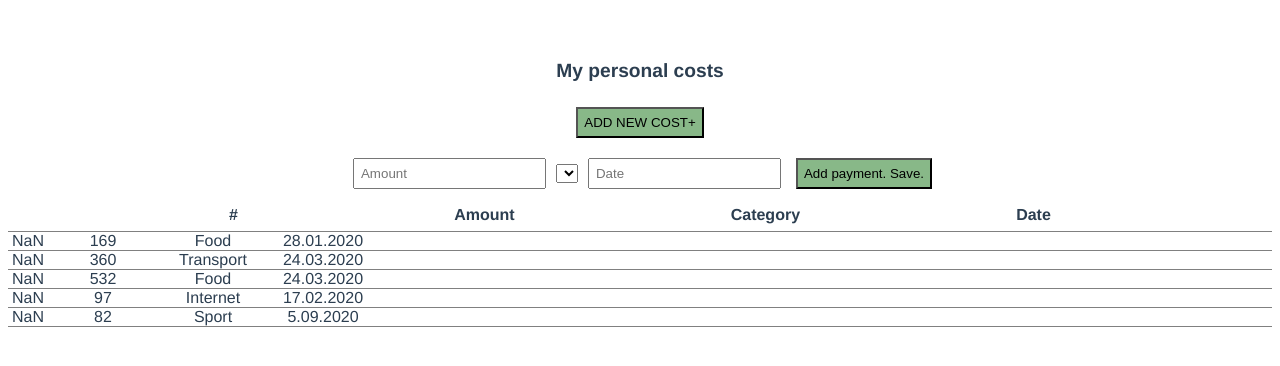
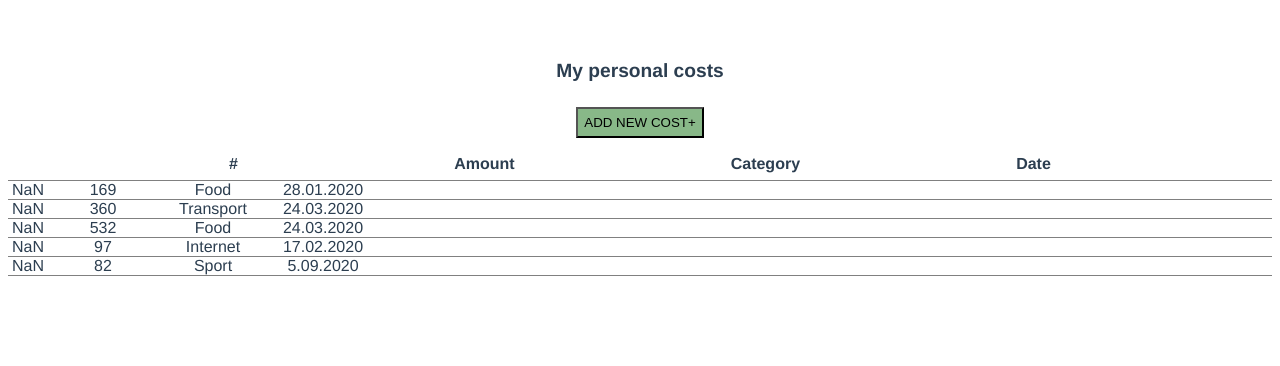
Before and after one commit to Tiana910/JS-2-new-HW, a Vue app: page / in a window 1280 px wide. Shown: the top 366 px of the page. Built offline with nearby package versions, Linux system fonts and the light colour scheme.

Commit message:
Update AddPaymentForm.vue

```diff
--- a/src/components/AddPaymentForm.vue
+++ b/src/components/AddPaymentForm.vue
@@ -2,8 +2,6 @@
     <div class="wrapper">
         <button class="btn btn-info" type="button" @click="isVisible = !isVisible">ADD NEW COST+</button><br>
         <div class="add-cost" v-show="isVisible">
-
-        </div>
             <label for="amount">
                 <input id="amount" type="number" placeholder="Amount" v-model.number="amount">
             </label>
@@ -18,7 +16,9 @@
             <label for="date">
                 <input id="date" type="text" placeholder="Date" v-model="date">
             </label>
-        <button @click="addPayment">Add payment. Save.</button>
+            <button @click="addPayment">Add payment.</button>
+        </div>
+
     </div>
 </template>
 
@@ -56,7 +56,7 @@ export default {
                 category: this.category,
                 date: this.date || this.paymentDate,
             };
-            this.$emit('addPayment', data)
+            this.$emit('add-payment-form', data)
         }
     }
 }
```
Lines whose indentation alone changed are shown as unchanged.
